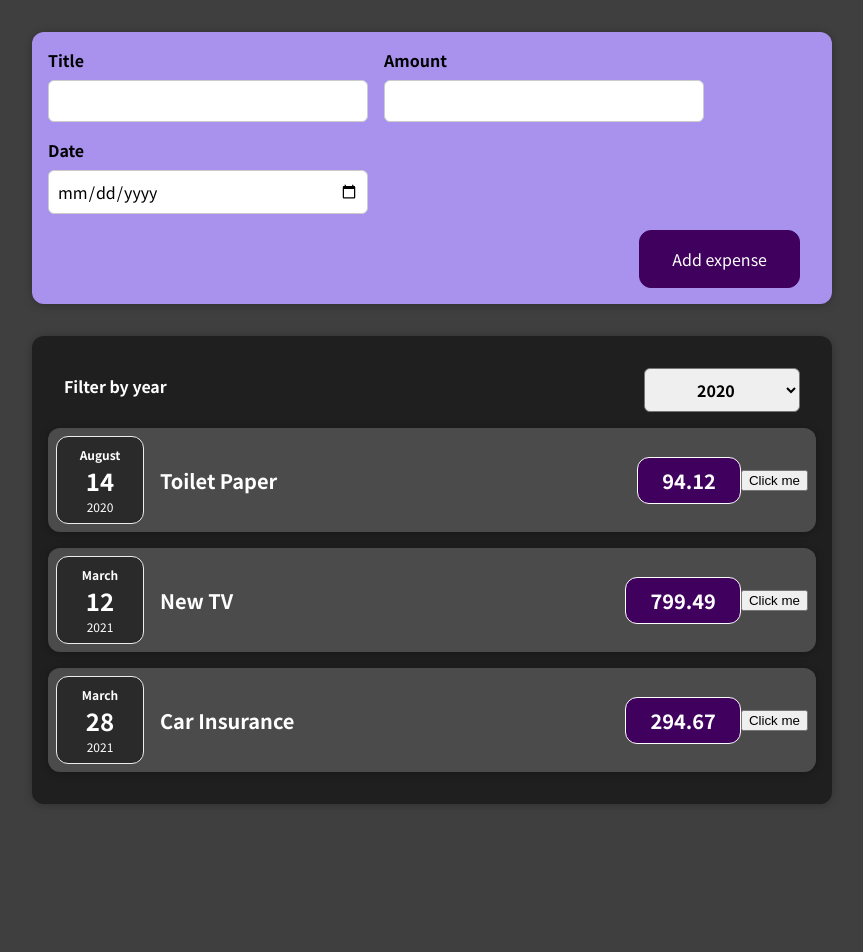
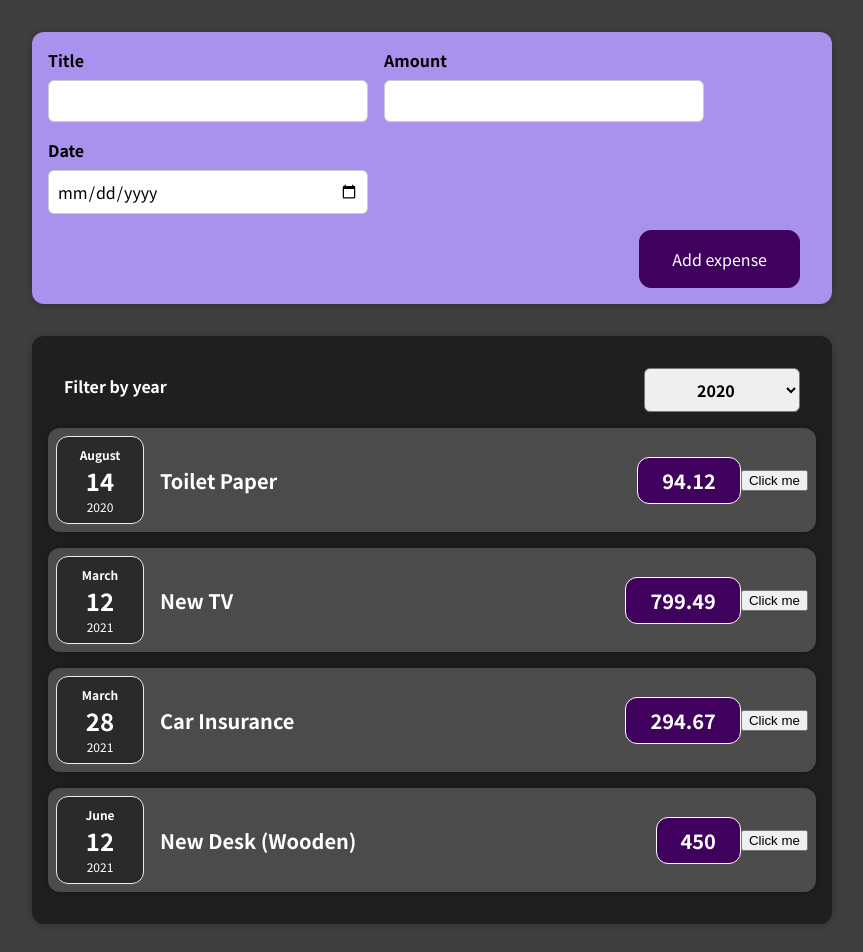
Before and after one commit to ghozlene/react-course, a React (Create React App) app: page / in a window 1280 px wide. Shown: the top 952 px of the page, without its empty margins (208-1071 px from the left). Before the commit the page ends 836 px from the top, so only its background shows below. Built offline with nearby package versions, Linux system fonts and the light colour scheme.

Commit message:
Rendering list of data

```diff
--- a/src/components/expenses/Expenses.js
+++ b/src/components/expenses/Expenses.js
@@ -3,7 +3,7 @@ import './Expenses.css';
 import ExpensesItem from './ExpensesItem';
 import ExpensesFilter from './ExpenseFilter';
 import Card from '../ui/Card';
-const Expenses = ({ expenses, data }) => {
+const Expenses = ({ expenses }) => {
 	const [filteredYear, setFilteredYear] = useState('2020');
 
 	const filterChangeHandler = (selectedYear) => {
@@ -15,9 +15,9 @@ const Expenses = ({ expenses, data }) => {
 				selected={filteredYear}
 				onChangeFilter={filterChangeHandler}
 			/>
-			<ExpensesItem expenses={expenses[0]} />
-			<ExpensesItem expenses={expenses[1]} />
-			<ExpensesItem expenses={expenses[2]} />
+			{expenses.map((item) => {
+				return <ExpensesItem key={item.id} expenses={item} />;
+			})}
 		</Card>
 	);
 };
```
